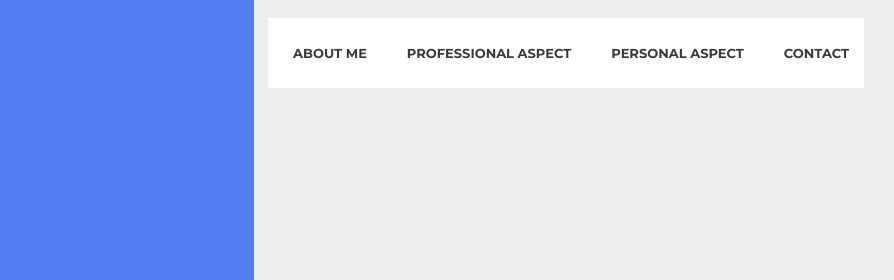
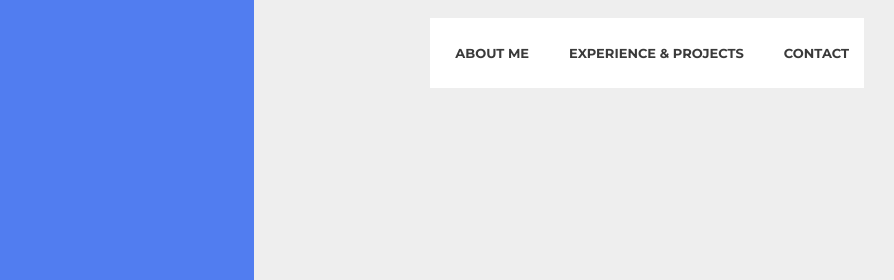
Before and after one commit to denramirez/denramirez.github.io, a plain HTML site: page index.html in a window 1280 px wide. Shown: the top 280 px of the page, 386-1280 px from the left. Drawn offline with nearby package versions, Linux system fonts and the light colour scheme; a script that the page names is missing.

Commit message:
Update index.html

```diff
--- a/index.html
+++ b/index.html
@@ -35,8 +35,7 @@
                     <nav id="primary-nav" class="dropdown cf">
                         <ul class="dropdown menu">
                             <li class='active'><a href="index.html">About me</a></li>
-                            <li><a href="#">Professional aspect</a>
-                            <li><a href="generic-page.html">Personal aspect</a></li>
+                            <li><a href="#">Experience & Projects</a>
                             <li><a href="contact-page.html">Contact</a></li>
                         </ul>
                     </nav>
@@ -201,7 +200,7 @@
                     <h2>More About me</h2>
                     <p>My social media.</p>
                     <ul class="social-icons">
-                        <li><a href="#"><i class="fa fa-linkedin"></i></a></li>
+                        <li><a href="#"><i class="fa fa-linkedin"></i></a></li><a>https://www.linkedin.com/in/denise-ramirez-lopez/</a>
                     </ul>
                 </div>
             </div>
```
